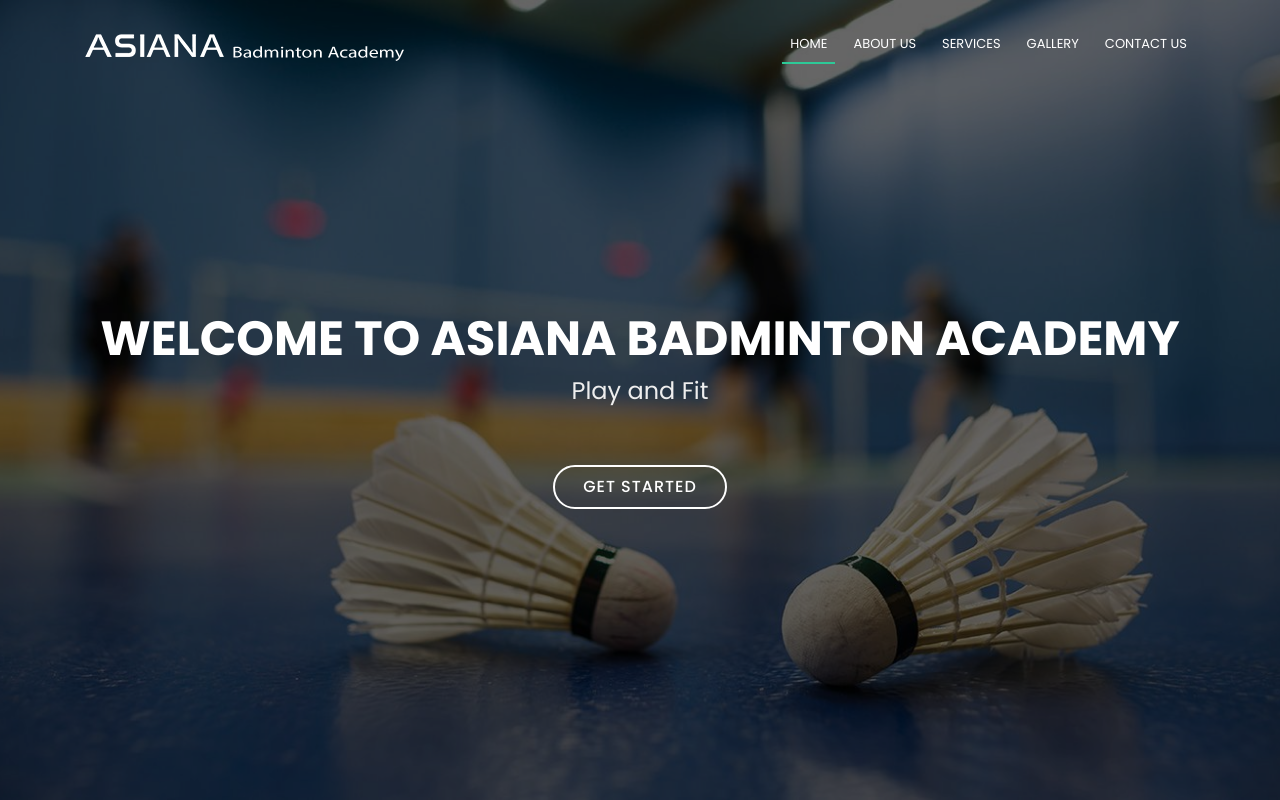
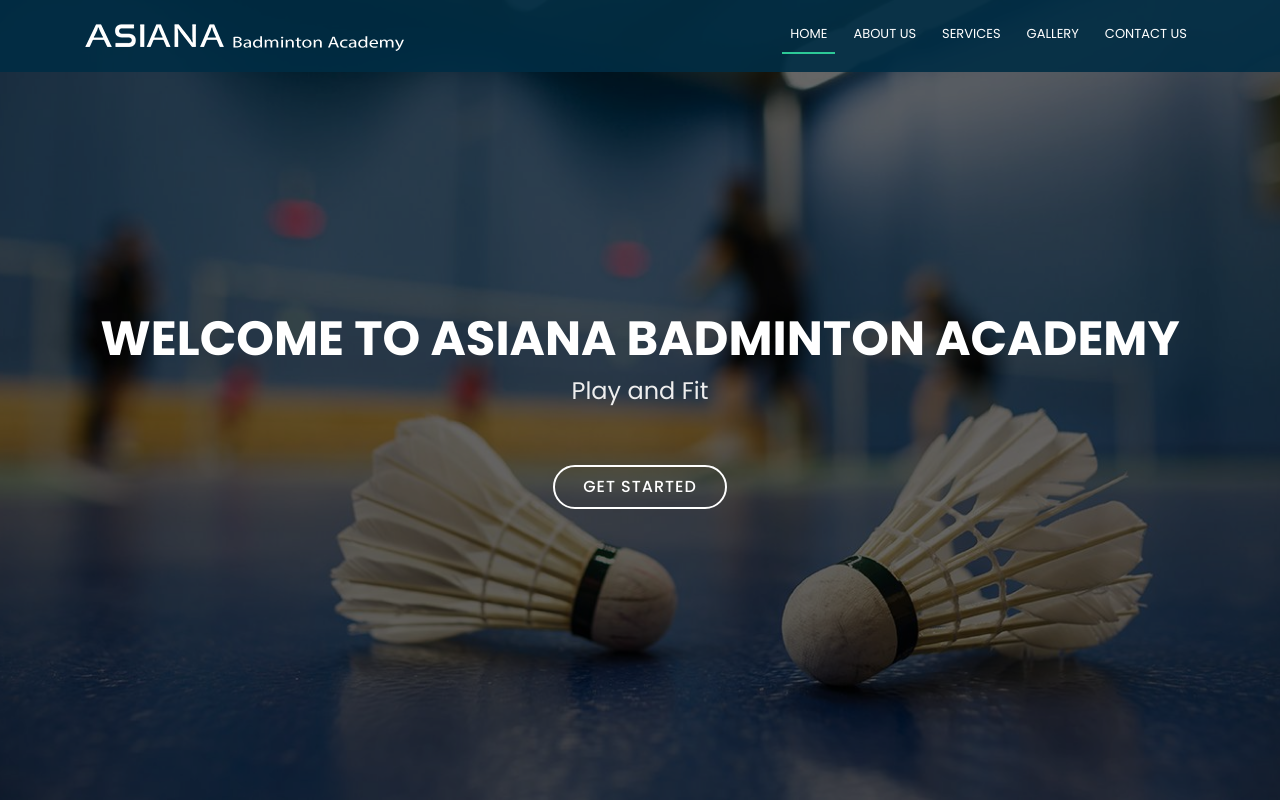
Before and after one commit to asiana-aba/asiana-aba.github.io, a plain HTML site: page index.html in a window 1280 px wide. Shown: the top 800 px of the page. Drawn offline with nearby package versions, Linux system fonts and the light colour scheme.

Commit message:
Update index.html

```diff
--- a/index.html
+++ b/index.html
@@ -17,7 +17,7 @@
 </head>
 
 <body>
-  <header id="header">
+  <header id="header" class="header-fixed">
     <div class="container">
 
       <div id="logo" class="pull-left">
```
